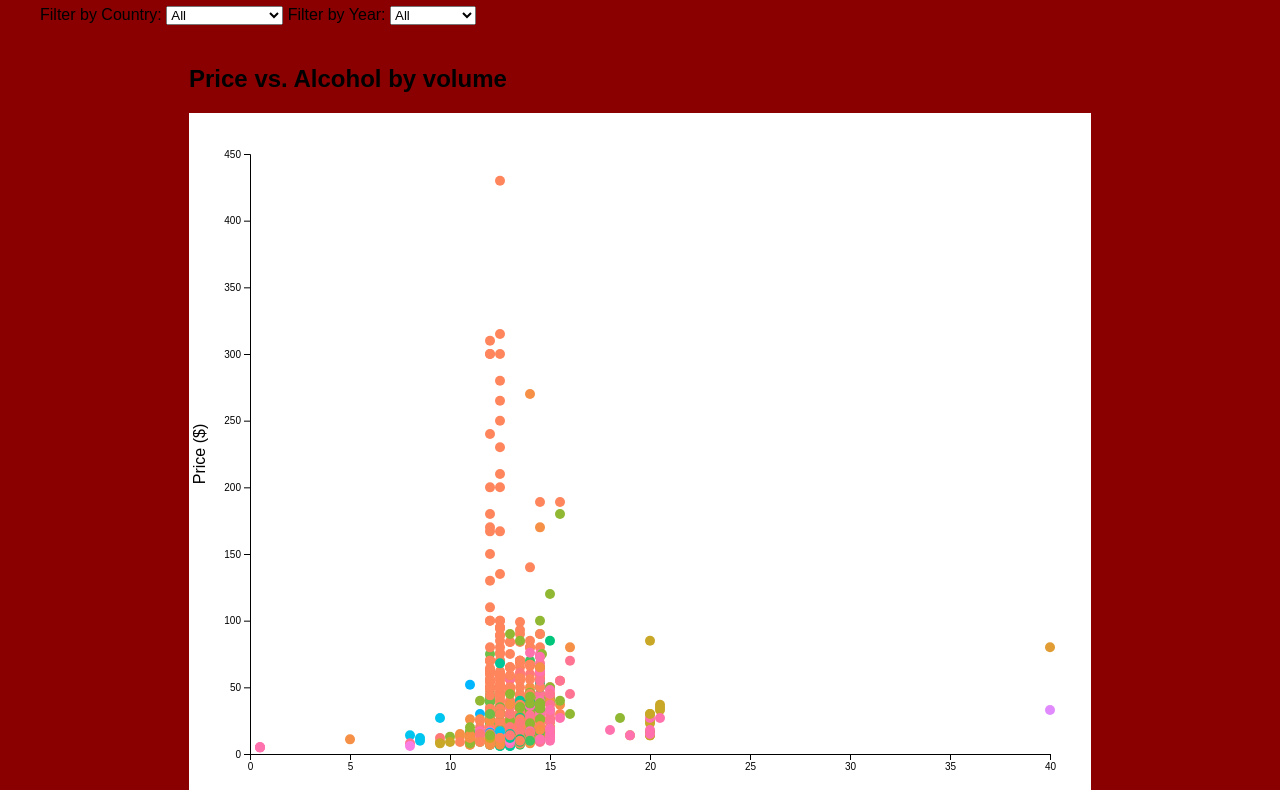
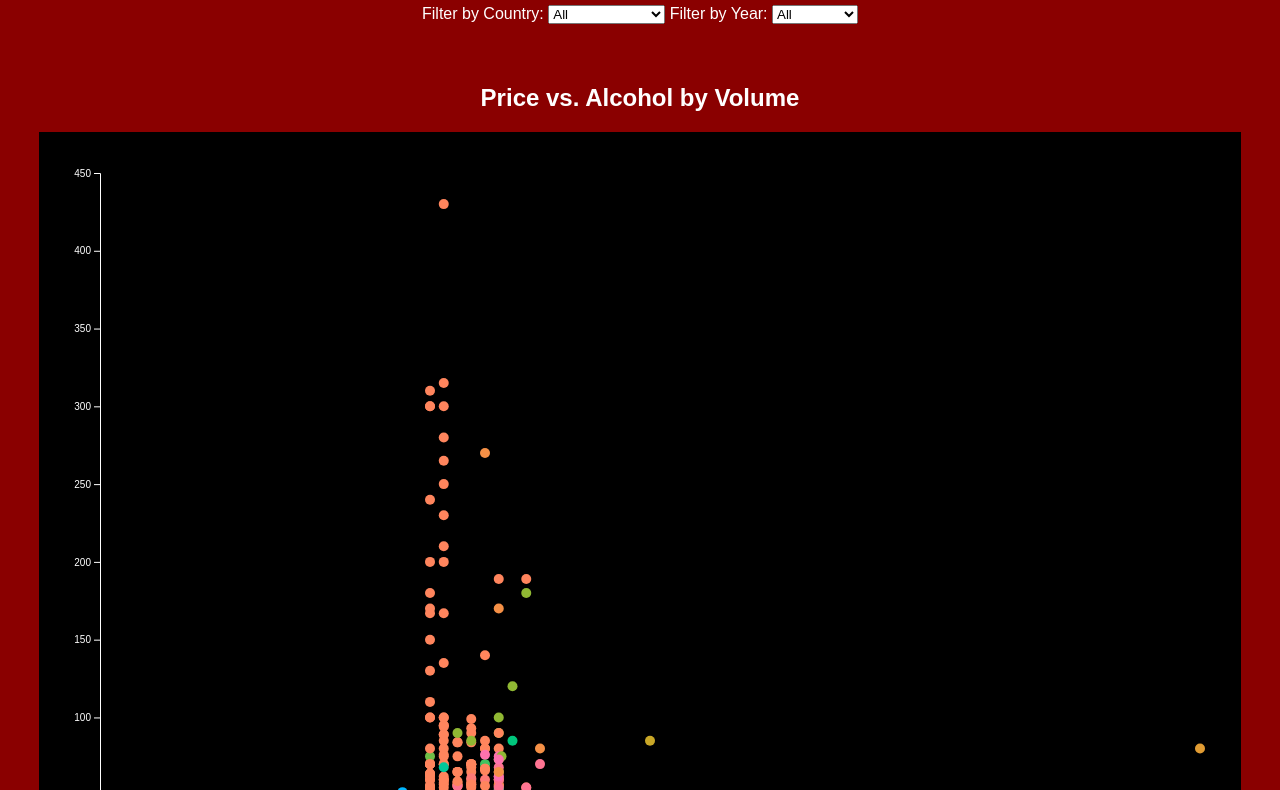
Before and after one commit to ae226/wine-visualization, a plain HTML site: page index.html in a window 1280 px wide. Shown: the part 92-882 px from the top of the page. Drawn offline with nearby package versions, Linux system fonts and the light colour scheme.

Commit message:
Updated the prototype for better readability & UI.

```diff
--- a/index.html
+++ b/index.html
@@ -9,6 +9,7 @@
 <body>
   <h1>Vintage Insights: Exploring Global Wine Production</h1>
 
+  <div class="filters">
     <label for="countryFilter">Filter by Country:</label>
     <select id="countryFilter">
       <option value="All">All</option>
@@ -17,21 +18,24 @@
     <select id="vintageFilter">
       <option value="All">All</option>
     </select>
-  <div id="charts">
-    <div id="scatter-container">
-      <h2>Price vs. Alcohol by volume</h2>
-      <!-- Increase scatter plot SVG size to declutter the visualization-->
-      <svg id="scatter" width="900" height="700"></svg>
   </div>
-    <div id="bar-container">
+
+  <div class="graphs">
+    <div class="graph-container" id="scatter-container">
+      <h2>Price vs. Alcohol by Volume</h2>
+      <!-- Increased scatter plot SVG dimension -->
+      <svg id="scatter" width="1200" height="800"></svg>
+    </div>
+    <div class="graph-container" id="bar-container">
       <h2>Average Price by Wine Type</h2>
       <svg id="bar" width="600" height="400"></svg>
     </div>
-  </div>
-  <div id="line-container">
-    <h2>Production Trends over time</h2>
+    <div class="graph-container" id="line-container">
+      <h2>Production Trends over Time</h2>
       <svg id="line" width="600" height="400"></svg>
     </div>
+  </div>
+
   <script src="script.js"></script>
 </body>
 </html>
--- a/script.js
+++ b/script.js
@@ -1,60 +1,57 @@
-const scatterSvg = d3.select("#scatter");  // scatter plot container
-const barSvg     = d3.select("#bar");      // bar chart container
-const lineSvg    = d3.select("#line");     // line chart container
+const scatterSvg = d3.select("#scatter");
+const barSvg = d3.select("#bar");
+const lineSvg = d3.select("#line");
+const margin = { top: 40, right: 40, bottom: 60, left: 60 };
 
-const margin = { top: 40, right: 40, bottom: 60, left: 60 };  // chart margins
+// Updated scatter plot dimensions for a 1200 x 800 SVG
+const scatterWidth = 1200 - margin.left - margin.right;
+const scatterHeight = 800 - margin.top - margin.bottom;
 
-// Scatter plot dimensions (larger to reduce clutter)
-const scatterWidth  = 900 - margin.left - margin.right;
-const scatterHeight = 700 - margin.top  - margin.bottom;
+// Global width/height for bar and line charts remain unchanged
+const width = 600 - margin.left - margin.right;
+const height = 400 - margin.top - margin.bottom;
 
-// Shared dimensions for bar & line charts
-const width  = 600 - margin.left - margin.right;
-const height = 400 - margin.top  - margin.bottom;
-
-// Chart groups (apply margins)
 const scatterPlot = scatterSvg.append("g")
     .attr("transform", `translate(${margin.left},${margin.top})`);
-const barChart    = barSvg.append("g")
+const barChart = barSvg.append("g")
     .attr("transform", `translate(${margin.left},${margin.top})`);
-const lineChart   = lineSvg.append("g")
+const lineChart = lineSvg.append("g")
     .attr("transform", `translate(${margin.left},${margin.top})`);
 
-// Floating tooltip for hover details
-const tooltip = d3.select("body")
-    .append("div")
-    .attr("class", "tooltip");
+const tooltip = d3.select("body").append("div").attr("class", "tooltip");
 
-let colorScale;  // ordinal scale mapping countries to colors
+
+// Declare a global color scale variable
+let colorScale;
 
 d3.csv("WineDataset.csv").then(data => {
-    // Clean numeric fields and trim text
     data.forEach(d => {
-        d.Price   = parseFloat(d.Price.replace(/[^0-9.]/g, ""));
-        d.ABV     = parseFloat(d.ABV.replace(/[^0-9.]/g, ""));
-        if (d.Vintage) d.Vintage = d.Vintage.trim();
-        if (d.Country) d.Country = d.Country.trim();
-        if (d.Type)    d.Type    = d.Type.trim();
+      // Remove any character except digits and dot for Price and ABV
+      d.Price = parseFloat(d.Price.replace(/[^0-9.]/g, ''));
+      d.ABV = parseFloat(d.ABV.replace(/[^0-9.]/g, ''));
+      // Clean up Vintage, Country, and Type fields if available
+      if(d.Vintage) d.Vintage = d.Vintage.trim();
+      if(d.Country) d.Country = d.Country.trim();
+      if(d.Type) d.Type = d.Type.trim();
     });
 
-    // Filter out invalid ABV entries or missing country/type
-    data = data.filter(d => !isNaN(d.ABV) && d.Country && d.Type);
+    // Filter out records with invalid ABV, blank Country, or blank Wine Type.
+    data = data.filter(d => !isNaN(d.ABV) && d.Country !== "" && d.Type !== "");
 
-    // Gather unique countries and vintages, then sort vintages
     const countries = Array.from(new Set(data.map(d => d.Country)));
-    const years     = Array.from(
-        new Set(data.map(d => d.Vintage).filter(v => v))
-    ).sort((a, b) => a.localeCompare(b));
+    // Also extract unique Vintage values (including non-numerics like "NV" if they exist)
+    const years = Array.from(new Set(data.map(d => d.Vintage).filter(v => v && v !== "")));
+    years.sort((a, b) => a.localeCompare(b));
 
-    // Build a distinct HCL color palette for countries
-    const palette = countries.map((c, i) =>
-        d3.hcl(i * 360 / countries.length, 65, 70)
-    );
+    // Generate a custom palette using d3.hcl for distinct colors.
+    const palette = countries.map((c, i) => d3.hcl(i * 360 / countries.length, 65, 70));
+
+    // Create the color scale using the custom palette
     colorScale = d3.scaleOrdinal()
                    .domain(countries)
                    .range(palette);
 
-    // Fill country dropdown with colored options
+    // Populate the country filter options
     countries.forEach(c => {
       d3.select("#countryFilter")
         .append("option")
@@ -63,7 +60,7 @@ d3.csv("WineDataset.csv").then(data => {
         .style("color", colorScale(c));
     });
 
-    // Fill vintage dropdown
+    // Populate the vintage (year) filter options
     years.forEach(y => {
       d3.select("#vintageFilter")
         .append("option")
@@ -71,51 +68,59 @@ d3.csv("WineDataset.csv").then(data => {
         .attr("value", y);
     });
 
-    // Re-render charts when filters change
+    // Update charts based on the current filters.
     function updateFilters() {
-        const country = d3.select("#countryFilter").property("value");
-        const vintage = d3.select("#vintageFilter").property("value");
+      const selectedCountry = d3.select("#countryFilter").property("value");
+      const selectedYear = d3.select("#vintageFilter").property("value");
       let filtered = data;
-        if (country  !== "All") filtered = filtered.filter(d => d.Country  === country);
-        if (vintage !== "All") filtered = filtered.filter(d => d.Vintage === vintage);
+      if(selectedCountry !== "All"){
+        filtered = filtered.filter(d => d.Country === selectedCountry);
+      }
+      if(selectedYear !== "All"){
+        filtered = filtered.filter(d => d.Vintage === selectedYear);
+      }
       updateScatter(filtered);
       updateBar(filtered);
-        updateLine(filtered);
+      updateLine(filtered);  // Update the line chart as well
     }
 
+    // Set event listeners for all filters
     d3.select("#countryFilter").on("change", updateFilters);
     d3.select("#vintageFilter").on("change", updateFilters);
 
-    // Initial chart draw
+    // Initial update using all data
     updateScatter(data);
     updateBar(data);
     updateLine(data);
 });
 
 function updateScatter(data) {
-    scatterPlot.selectAll("*").remove();  // clear previous points
+  scatterPlot.selectAll("*").remove();
 
-    // Scales for ABV (x) and Price (y)
+  // Use scatterWidth and scatterHeight for scales in the scatter plot.
   const x = d3.scaleLinear()
-        .domain(d3.extent(data, d => d.ABV)).nice()
-        .range([0, scatterWidth]);
+              .domain(d3.extent(data, d => d.ABV))
+              .range([0, scatterWidth])
+              .nice();
   const y = d3.scaleLinear()
-        .domain(d3.extent(data, d => d.Price)).nice()
-        .range([scatterHeight, 0]);
+              .domain(d3.extent(data, d => d.Price))
+              .range([scatterHeight, 0])
+              .nice();
 
-    // Draw axes
+  // Append axes
   scatterPlot.append("g")
     .attr("transform", `translate(0,${scatterHeight})`)
     .call(d3.axisBottom(x));
   scatterPlot.append("g")
     .call(d3.axisLeft(y));
 
-    // Label axes
+  // Append axis labels
   scatterPlot.append("text")
     .attr("x", scatterWidth / 2)
     .attr("y", scatterHeight + margin.bottom - 10)
     .attr("text-anchor", "middle")
     .text("Alcohol by Volume (ABV)");
+
   scatterPlot.append("text")
     .attr("transform", "rotate(-90)")
     .attr("x", -scatterHeight / 2)
@@ -123,114 +128,107 @@ function updateScatter(data) {
     .attr("text-anchor", "middle")
     .text("Price ($)");
 
-    // Plot points with hover tooltip
+  // Draw dots (or grapes, if you applied that change)
   scatterPlot.selectAll("circle")
     .data(data)
-        .enter().append("circle")
+    .enter()
+    .append("circle")
     .attr("cx", d => x(d.ABV))
     .attr("cy", d => y(d.Price))
     .attr("r", 5)
     .attr("fill", d => colorScale(d.Country))
     .on("mouseover", (e, d) => {
       tooltip.style("display", "block")
-                .html(
-                    `<strong>${d.Title}</strong><br>` +
-                    `Country: ${d.Country}<br>` +
-                    `ABV: ${d.ABV}%<br>` +
-                    `Price: $${d.Price}`
-                );
+             .html(`<strong>${d.Title}</strong><br>Country: ${d.Country}<br>ABV: ${d.ABV}%<br>Price: $${d.Price}`);
     })
     .on("mousemove", e => {
-            tooltip
-                .style("left",  (e.pageX + 10) + "px")
-                .style("top",   (e.pageY - 20) + "px");
+      tooltip.style("left", (e.pageX + 10) + "px")
+             .style("top", (e.pageY - 20) + "px");
     })
     .on("mouseout", () => tooltip.style("display", "none"));
 }
 
 function updateBar(data) {
-    barChart.selectAll("*").remove();  // clear previous bars
+    barChart.selectAll("*").remove();
 
-    // Compute average price by wine type
     const avgByType = d3.rollup(
       data,
       v => d3.mean(v, d => d.Price),
       d => d.Type
     );
 
-    // Scales
     const x = d3.scaleBand()
                 .domain(Array.from(avgByType.keys()))
                 .range([0, width])
                 .padding(0.2);
+
     const y = d3.scaleLinear()
-        .domain([0, d3.max(avgByType.values())]).nice()
-        .range([height, 0]);
+                .domain([0, d3.max(avgByType.values())])
+                .range([height, 0])
+                .nice();
 
-    // Draw axes
+    // Append axes
     barChart.append("g")
         .attr("transform", `translate(0,${height})`)
         .call(d3.axisBottom(x));
     barChart.append("g")
         .call(d3.axisLeft(y));
 
-    // Label axes
+    // Append axis labels
     barChart.append("text")
         .attr("x", width / 2)
         .attr("y", height + margin.bottom - 10)
         .attr("text-anchor", "middle")
         .text("Wine Type");
+
     barChart.append("text")
         .attr("transform", "rotate(-90)")
         .attr("x", -height / 2)
         .attr("y", -margin.left + 15)
         .attr("text-anchor", "middle")
-        .text("Avg Price ($)");
+        .text("Average Price ($)");
 
-    // Draw bars with hover tooltip
   barChart.selectAll("rect")
     .data(Array.from(avgByType.entries()))
-        .enter().append("rect")
-        .attr("x",      d => x(d[0]))
-        .attr("y",      d => y(d[1]))
-        .attr("width",  x.bandwidth())
+    .enter()
+    .append("rect")
+    .attr("x", d => x(d[0]))
+    .attr("y", d => y(d[1]))
+    .attr("width", x.bandwidth())
     .attr("height", d => height - y(d[1]))
-        .attr("fill",   "teal")
+    .attr("fill", "teal")
     .on("mouseover", (e, d) => {
       tooltip.style("display", "block")
              .html(`<strong>${d[0]}</strong><br>Avg Price: $${d[1].toFixed(2)}`);
     })
     .on("mousemove", e => {
-            tooltip
-                .style("left",  (e.pageX + 10) + "px")
-                .style("top",   (e.pageY - 20) + "px");
+      tooltip.style("left", (e.pageX + 10) + "px")
+             .style("top", (e.pageY - 20) + "px");
     })
     .on("mouseout", () => tooltip.style("display", "none"));
 }
 
 function updateLine(data) {
-    lineChart.selectAll("*").remove();  // clear previous chart
+    lineChart.selectAll("*").remove();
 
-    // Count entries per numeric vintage year
-    const numericData       = data.filter(d => d.Vintage && !isNaN(+d.Vintage));
-    const productionByYear  = d3.rollup(
+    // Filter to include only numeric Vintage values
+    const numericData = data.filter(d => d.Vintage && !isNaN(+d.Vintage));
+
+    // Group data by year (converted to a number) and count entries per year
+    const productionByYear = d3.rollup(
       numericData,
       v => v.length,
       d => +d.Vintage
     );
-    const years     = Array.from(productionByYear.keys()).sort((a, b) => a - b);
-    if (!years.length) return;
-    const counts    = years.map(y => productionByYear.get(y));
 
-    // Scales
-    const x = d3.scaleLinear()
-        .domain(d3.extent(years)).nice()
-        .range([0, width]);
-    const y = d3.scaleLinear()
-        .domain([0, d3.max(counts)]).nice()
-        .range([height, 0]);
+    const years = Array.from(productionByYear.keys()).sort((a, b) => a - b);
+    if(years.length === 0) return;
+    const counts = years.map(year => productionByYear.get(year));
 
-    // Draw axes with rotated year labels
+    const x = d3.scaleLinear().domain(d3.extent(years)).range([0, width]).nice();
+    const y = d3.scaleLinear().domain([0, d3.max(counts)]).range([height, 0]).nice();
+
+    // Append and style the x-axis with rotated labels
     lineChart.append("g")
       .attr("transform", `translate(0,${height})`)
       .call(d3.axisBottom(x).ticks(years.length))
@@ -238,39 +236,42 @@ function updateLine(data) {
         .attr("text-anchor", "end")
         .attr("transform", "rotate(-45)")
         .style("font-size", "10px");
+
     lineChart.append("g")
       .call(d3.axisLeft(y));
 
-    // Label axes
+    // Append axis labels
     lineChart.append("text")
       .attr("x", width / 2)
       .attr("y", height + margin.bottom - 10)
       .attr("text-anchor", "middle")
       .text("Year");
+
     lineChart.append("text")
       .attr("transform", "rotate(-90)")
       .attr("x", -height / 2)
       .attr("y", -margin.left + 15)
       .attr("text-anchor", "middle")
-        .text("Count (# new bottles)");
+      .text("Production Count (# of new Bottles produced)");
 
-    // Draw line and points with tooltip
-    const lineFun = d3.line()
+    const lineFunction = d3.line()
         .x(d => x(d.year))
         .y(d => y(d.count))
         .curve(d3.curveMonotoneX);
-    const lineData = years.map(year => ({ year, count: productionByYear.get(year) }));
+
+    const lineData = years.map(year => ({ year: year, count: productionByYear.get(year) }));
 
     lineChart.append("path")
       .datum(lineData)
       .attr("fill", "none")
       .attr("stroke", "steelblue")
       .attr("stroke-width", 2)
-        .attr("d", lineFun);
+      .attr("d", lineFunction);
 
     lineChart.selectAll("circle")
       .data(lineData)
-        .enter().append("circle")
+      .enter()
+      .append("circle")
       .attr("cx", d => x(d.year))
       .attr("cy", d => y(d.count))
       .attr("r", 4)
@@ -280,9 +281,8 @@ function updateLine(data) {
                .html(`Year: ${d.year}<br>Count: ${d.count}`);
       })
       .on("mousemove", e => {
-            tooltip
-                .style("left",  (e.pageX + 10) + "px")
-                .style("top",   (e.pageY - 20) + "px");
+        tooltip.style("left", (e.pageX + 10) + "px")
+               .style("top", (e.pageY - 20) + "px");
       })
       .on("mouseout", () => tooltip.style("display", "none"));
   }
--- a/style.css
+++ b/style.css
@@ -2,22 +2,32 @@ body {
   font-family: Arial, sans-serif;
   margin: 40px;
   background: #8a0000;
+  text-align: center;
+  color: #fff;
 }
 
 h1 {
-    text-align: center;
+  margin-bottom: 20px;
 }
 
-  #charts {
+.filters {
+  margin-bottom: 20px;
+}
+
+.graphs {
   display: flex;
-    justify-content: space-around;
-    flex-wrap: wrap;
-    margin-top: 20px;
+  flex-direction: column;
+  align-items: center;
+  width: 100%;
+}
+
+.graph-container {
+  margin: 20px 0;
 }
 
 svg {
-    background: #ffffff;
-    border: 1px solid #ffffff;
+  background: #000000;
+  border: 1px solid #000000;
 }
 
 .tooltip {
```
Lines whose indentation alone changed are shown as unchanged.
